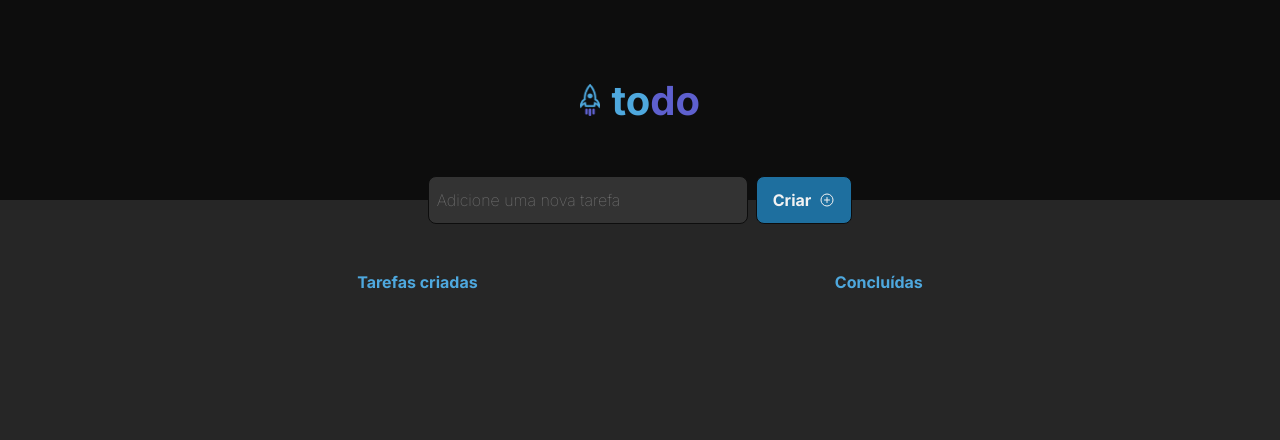
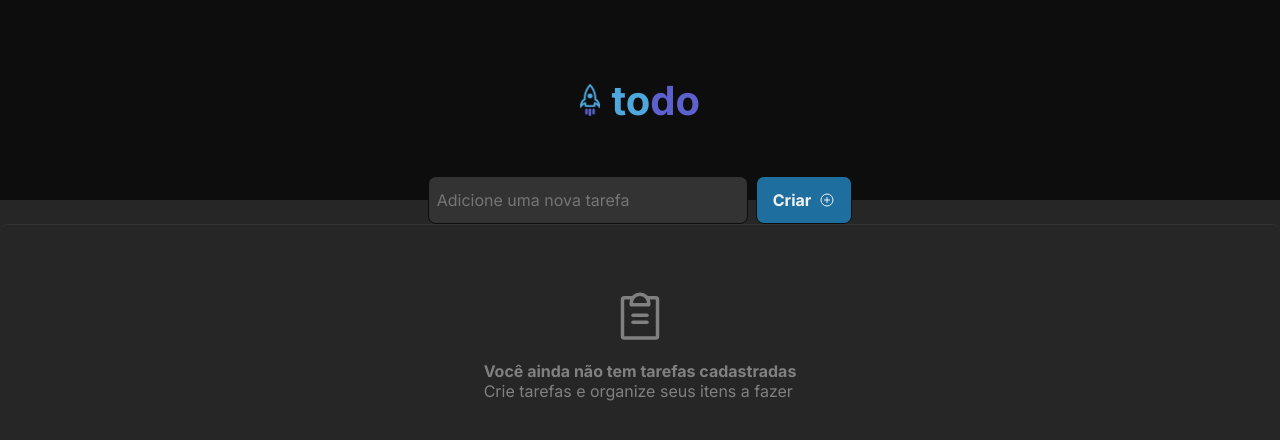
Before and after one commit to cleltonjm/todo-list, a React (Vite) app: page / in a window 1280 px wide. Shown: the top 440 px of the page. Built offline with nearby package versions, Linux system fonts and the light colour scheme.

Commit message:
Adding content

```diff
--- /dev/null
+++ b/src/App.module.css
@@ -0,0 +1,16 @@
+.form {
+    display: flex;
+    align-items: center;
+    justify-content: center;
+
+    margin-top: -1.5rem;
+    gap: 0.5rem;
+}
+
+.content {
+    display: flex;
+    align-items: center;
+    justify-content: space-evenly;
+
+    padding-top: 3rem;
+}
--- a/src/App.tsx
+++ b/src/App.tsx
@@ -1,21 +1,26 @@
 import Button from './components/Button/Button';
-import Checkbox from './components/Checkbox/Checkbox';
+import ListHeader from './components/List/ListHeader';
 import Header from './components/Header/Header';
 import Input from './components/Input/Input';
+
 import './global.css';
+import styles from './App.module.css';
 
 export default function App() {
   return (
-    <>
+    <main>
       <Header />
-      <div className="form">
-        <Input />
-        <Button />
-      </div>
-      <div className="content">
-        <Checkbox />
-      </div>
 
-    </>
+      <section>
+        <div className={styles.form}>
+          <Input />
+          <Button />
+        </div>
+
+        <div className={styles.tasksList}>
+          <ListHeader />
+        </div>
+      </section>
+    </main>
   )
 }
--- a/src/components/Checkbox/Checkbox.module.css
+++ /dev/null
@@ -1,4 +0,0 @@
-p {
-    color: var(--blue);
-    font-weight: bold;
-}
--- a/src/components/Checkbox/Checkbox.tsx
+++ /dev/null
@@ -1,10 +0,0 @@
-import './Checkbox.module.css'
-
-export default function Checkbox() {
-    return (
-        <>
-            <p>Tarefas criadas</p>
-            <p>Concluídas</p>
-        </>
-    )
-}
--- /dev/null
+++ b/src/components/List/ListHeader.module.css
@@ -0,0 +1,18 @@
+.container {
+    padding: 4rem 1rem;
+
+    border-top: 1px solid var(--gray-400);
+    border-radius: 8px;
+
+    display: flex;
+    flex-direction: column;
+    align-items: center;
+    gap: 1rem;
+
+    color: var(--gray-300);
+}
+
+.container p {
+    display: flex;
+    flex-direction: column;
+}
--- /dev/null
+++ b/src/components/List/ListHeader.tsx
@@ -0,0 +1,14 @@
+import styles from './ListHeader.module.css'
+import { ClipboardText } from 'phosphor-react'
+
+export default function ListHeader() {
+    return (
+        <div className={styles.container}>
+            <ClipboardText className={styles.img} size={56} />
+            <p>
+                <strong>Você ainda não tem tarefas cadastradas</strong>
+                Crie tarefas e organize seus itens a fazer
+            </p>
+        </div>
+    )
+}
--- a/src/global.css
+++ b/src/global.css
@@ -23,6 +23,10 @@
     box-sizing: border-box;
 }
 
+:focus {
+    outline: transparent;
+  }
+
 body {
     background: var(--gray-500);
 
@@ -31,23 +35,6 @@ body {
 
 body, input, textarea, button {
     font-family: 'Inter', sans-serif;
-    font-weight: 140;
+    font-weight: 400;
     font-size: 1rem;
 }
-
-.form {
-    display: flex;
-    align-items: center;
-    justify-content: center;
-
-    margin-top: -1.5rem;
-    gap: 0.5rem;
-}
-
-.content {
-    display: flex;
-    align-items: center;
-    justify-content: space-evenly;
-
-    padding-top: 3rem;
-}
```
